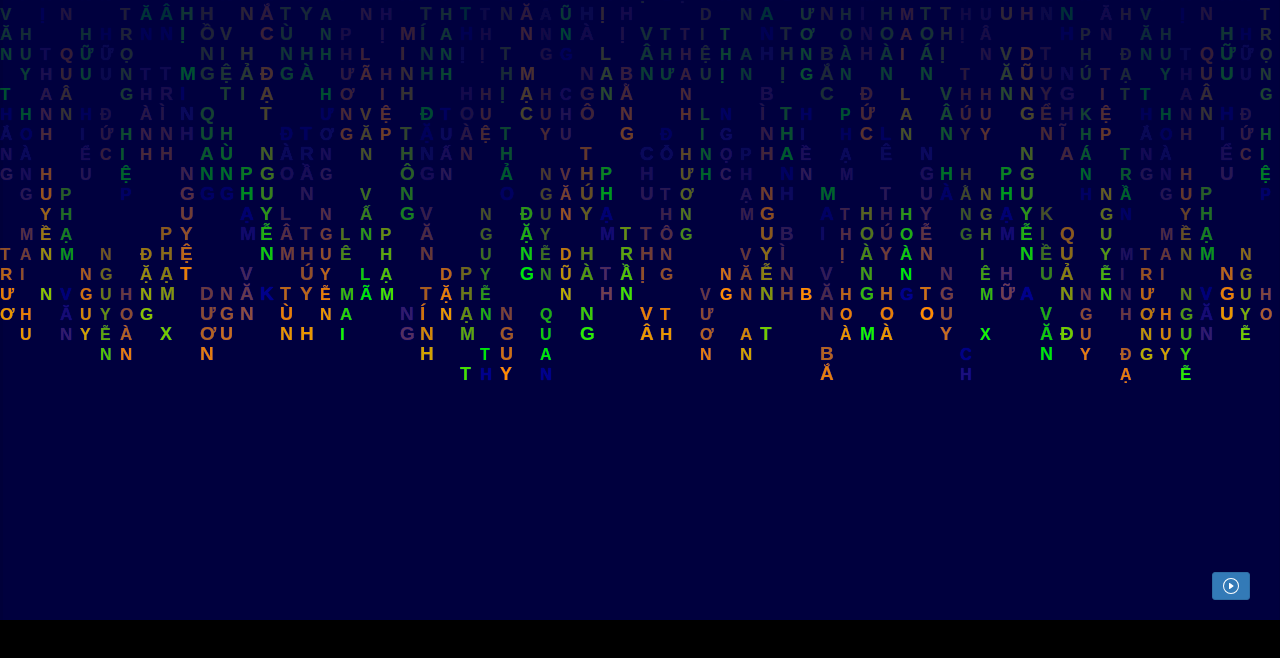
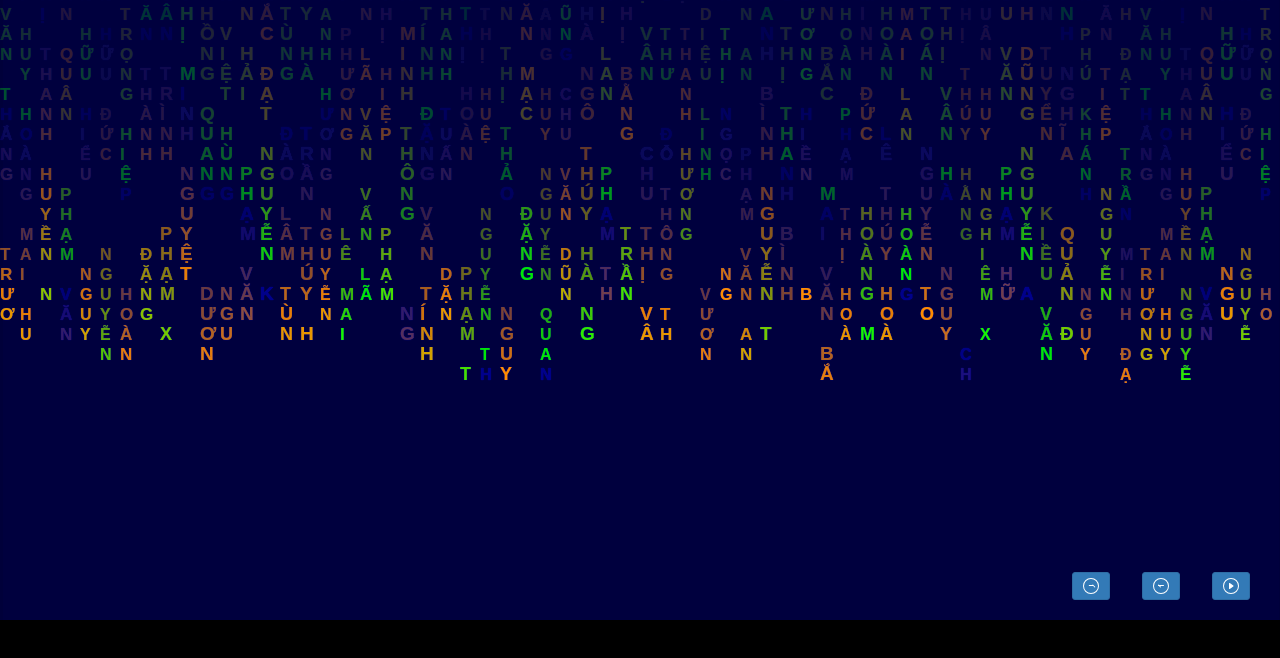
Before and after one commit to duchoangvnm/duchm, a plain HTML site: page index.html in a window 1280 px wide. Shown: the part 180-838 px from the top of the page. Drawn offline with nearby package versions, Linux system fonts and the light colour scheme.

Commit message:
Add files via upload

```diff
--- a/index.html
+++ b/index.html
@@ -4,7 +4,7 @@
     <meta charset="UTF-8">
     <meta http-equiv="X-UA-Compatible" content="IE=edge">
     <meta name="viewport" content="width=device-width, initial-scale=1.0">
-    <title>Chuyen Van Toan Ung Hoa 1987-1992 - We have been knowing each other for 30 years!</title>
+    <title>Chuyen Van Toan Ung Hoa 1987-1992 - We have been knowing each other for 32 years!</title>
     <link rel="stylesheet" type="text/css"
         href="https://cdnjs.cloudflare.com/ajax/libs/twitter-bootstrap/3.3.6/css/bootstrap.min.css" />
     <link rel="stylesheet" href="https://fonts.googleapis.com/css?family=VT323">
@@ -13,6 +13,8 @@
     <script type="text/javascript" src='https://cdnjs.cloudflare.com/ajax/libs/jquery/1.9.1/jquery.min.js'></script>
     <script type="text/javascript"
         src="https://cdnjs.cloudflare.com/ajax/libs/twitter-bootstrap/3.3.6/js/bootstrap.min.js"></script>
+    <script src="https://cdn.jsdelivr.net/npm/@tensorflow/tfjs"></script><!-- Thêm TensorFlow.js -->
+
 
 </head>
 
@@ -53,7 +55,18 @@
                 <path d="M8 15A7 7 0 1 1 8 1a7 7 0 0 1 0 14zm0 1A8 8 0 1 0 8 0a8 8 0 0 0 0 16z"/>
                 <path d="M5 6.25a1.25 1.25 0 1 1 2.5 0v3.5a1.25 1.25 0 1 1-2.5 0v-3.5zm3.5 0a1.25 1.25 0 1 1 2.5 0v3.5a1.25 1.25 0 1 1-2.5 0v-3.5z"/>
               </svg></button>
-
+        <button onclick="prevImage()" id="bttPrevImage" title="Previous Image" class="btn btn-primary btn-circle btn-sm">
+           <svg xmlns="http://www.w3.org/2000/svg" width="16" height="16" fill="currentColor" class="bi bi-arrow-left-circle" viewBox="0 0 16 16">
+                <path d="M8 15A7 7 0 1 1 8 1a7 7 0 0 1 0 14zm0 1A8 8 0 1 0 8 0a8 8 0 0 0 0 16z"/>
+                <path d="M10.5 8a.5.5 0 0 0 0-1h-5a.5.5 0 0 0 0 1h5z"/>
+                <path d="M5.854 6.646a.5.5 0 1 0-.708.708l2 2a.5.5 0 0 0 .708-.708l-2-2z"/>
+          </svg> </button>
+        <button onclick="nextImage()" id="bttNextImage" title="Next Image" class="btn btn-primary btn-circle btn-sm">
+           <svg xmlns="http://www.w3.org/2000/svg" width="16" height="16" fill="currentColor" class="bi bi-arrow-right-circle" viewBox="0 0 16 16">
+                <path d="M8 15A7 7 0 1 1 8 1a7 7 0 0 1 0 14zm0 1A8 8 0 1 0 8 0a8 8 0 0 0 0 16z"/>
+                <path d="M5.5 8a.5.5 0 0 0 0-1h5a.5.5 0 0 0 0 1h-5z"/>
+                <path d="M10.146 6.646a.5.5 0 1 0-.708.708l2 2a.5.5 0 0 0 .708-.708l-2-2z"/>
+          </svg> </button>
     </div>
     <div class="row" id="emancipatorAlbum">
         <audio id="emancipator" autoplay="autoplay"></audio>
```
